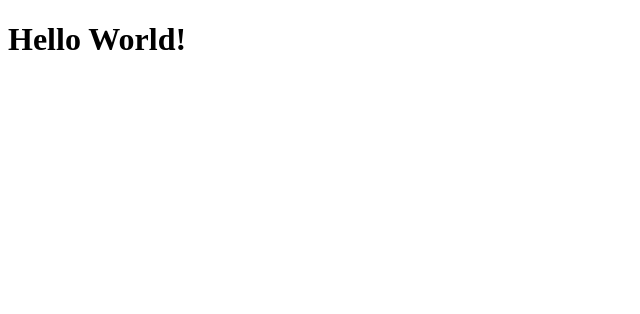
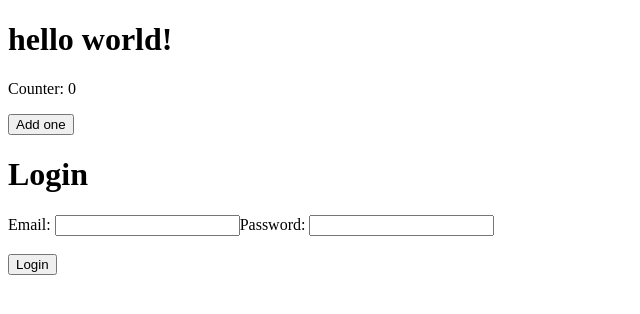
Before and after one commit to Shakil-a/auctionary-assignment-frontend, a Vue app in the folder vue-project/: page / in a window 1280 px wide. Shown: the top 314 px of the page, without its empty margins (0-640 px from the left). Built offline with nearby package versions, Linux system fonts and the light colour scheme.

Commit message:
Client side validation for login

```diff
--- a/vue-project/package.json
+++ b/vue-project/package.json
@@ -12,7 +12,9 @@
     "preview": "vite preview"
   },
   "dependencies": {
-    "vue": "^3.5.26"
+    "email-validator": "^2.0.4",
+    "vue": "^3.5.26",
+    "vue-router": "^4.6.4"
   },
   "devDependencies": {
     "@vitejs/plugin-vue": "^6.0.3",
--- a/vue-project/src/App.vue
+++ b/vue-project/src/App.vue
@@ -1,5 +1,33 @@
 <template>
   <div>
-    <h1>Hello World!</h1>
+    <h1>{{ welcome_message }}</h1>
+    <p>Counter: {{ counter }}</p>
+    <button v-on:click="increment">Add one</button>
   </div>
+  <login />
 </template>
+
+<script>
+import Login from './Login.vue';
+
+  export default {
+    data(){
+      return {
+        welcome_message: "hello world!",
+        counter: 0
+      }
+    },
+    methods: {
+      increment(){
+        this.counter ++;
+      }
+    },
+    components: {
+      Login
+    }
+  }
+</script>
+
+<style scoped>
+
+</style>
--- /dev/null
+++ b/vue-project/src/Login.vue
@@ -0,0 +1,54 @@
+<template>
+  <div>
+    <h1>Login</h1>
+    <form @submit.prevent="handleSubmit">
+        <label for="email">Email: </label>
+        <input type="email" name="email" v-model="email"/>
+        <div v-show="submitted && !email">Email is required</div>
+
+        <label for="password">Password: </label>
+        <input type="password" name="password" v-model="password"/>
+        <div v-show="submitted && !password">Password is required</div>
+
+        <br /><br />
+        <button>Login</button>
+        <div v-if="error">{{ error }}</div>
+    </form>
+  </div>
+</template>
+
+<script>
+    import EmailValidator from 'email-validator'
+    export default {
+        data(){
+            return {
+                email: "",
+                password: "",
+                submitted: false
+            }
+        },
+        methods: {
+            handleSubmit(e){
+                this.submitted = true;
+                const {email, password} = $this
+
+                if(!(email && password)){
+                    return;
+                }
+
+                if(!(EmailValidator.validate(email))){
+                    this.error = "Email must be a valid email"
+                    return;
+                }
+
+                const password_pattern = /^(?=.*[0-9])(?=.*[!@#$%^&*(),.?":{}|<>])(?=.*[A-Z])(?=.*[a-z]).{8,32}$/
+                if(!(password_pattern.test(password))){
+                    this.error = "Password not strong enough"
+                    return;
+                }
+
+                alert("button clicked");
+            }
+        }
+    }
+</script>
```
Also changed, not shown: vue-project/src/router/index.js (added), 1 other file (tests, documents, lock files or other folders).
